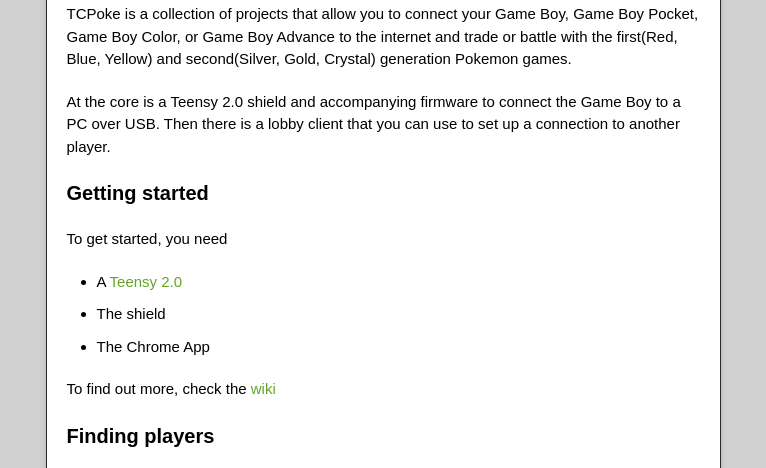
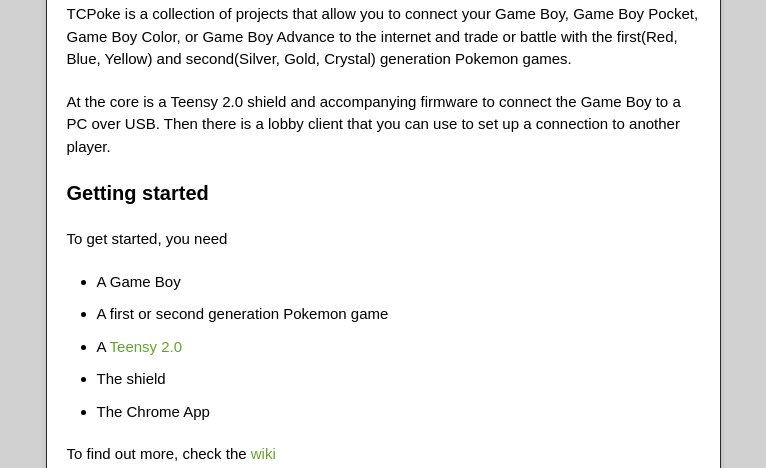
Before and after one commit to pepijndevos/TCPoke, a plain HTML site: page index.html in a window 1280 px wide. Shown: the part 332-800 px from the top of the page, without its empty margins (257-1023 px from the left). Drawn offline with nearby package versions, Linux system fonts and the light colour scheme.

Commit message:
Add additional requirements

```diff
--- a/index.html
+++ b/index.html
@@ -47,8 +47,9 @@
 <p>To get started, you need</p>
 
 <ul>
-<li>A <a href="https://www.pjrc.com/store/teensy.html">Teensy 2.0</a>
-</li>
+<li>A Game Boy</li>
+<li>A first or second generation Pokemon game</li>
+<li>A <a href="https://www.pjrc.com/store/teensy.html">Teensy 2.0</a></li>
 <li>The shield</li>
 <li>The Chrome App</li>
 </ul>
```
